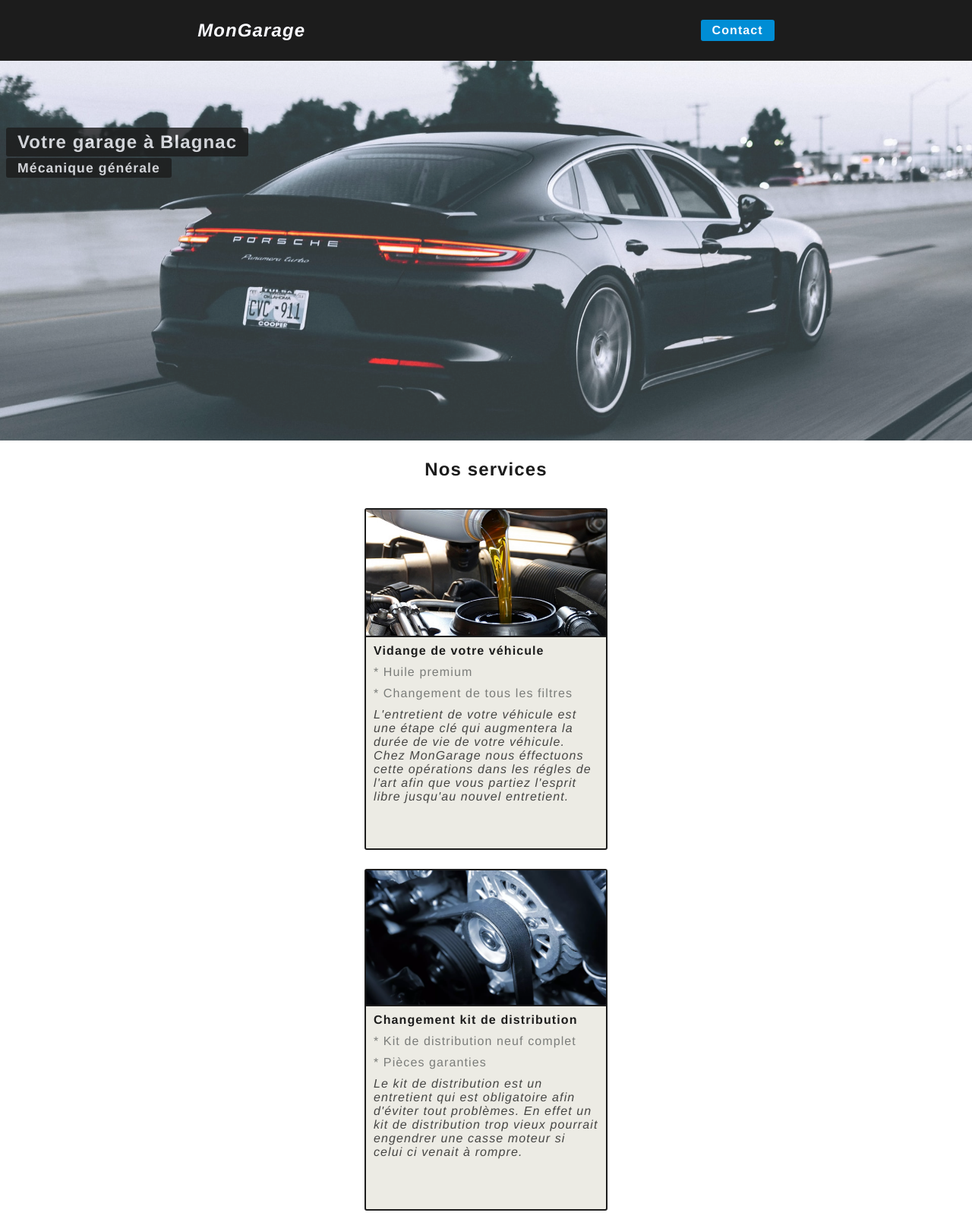
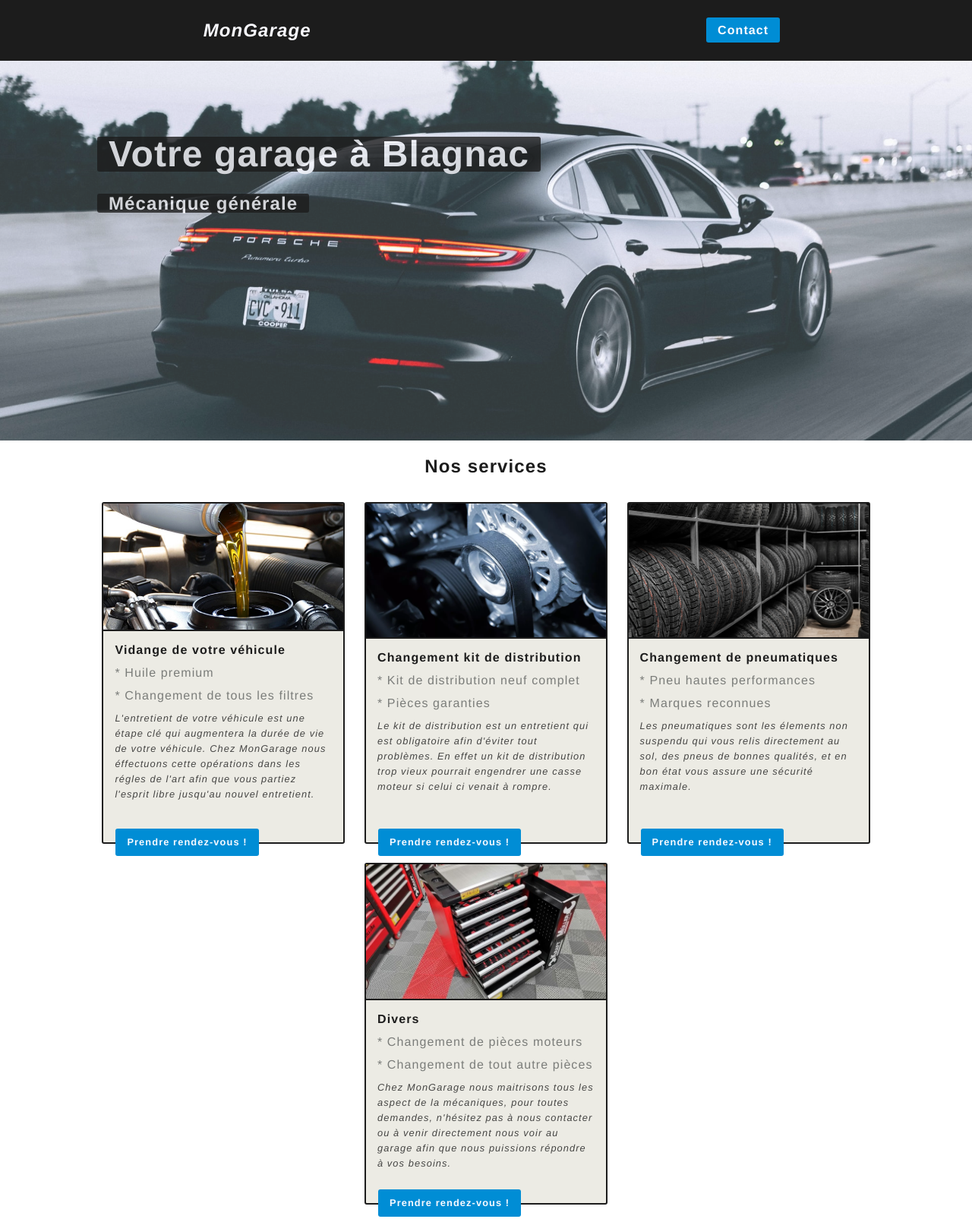
Before and after one commit to keAlVr/MyGarage, a plain HTML site: page index.html in a window 1280 px wide. Shown: the top 1605 px of the page at 76% size. Drawn offline with Linux system fonts and the light colour scheme.

Commit message:
Reworked on the responsive

```diff
--- a/css/styles.css
+++ b/css/styles.css
@@ -2,6 +2,7 @@
   margin: 0;
   padding: 0;
   letter-spacing: 1.1px;
+  line-height: 20px;
   box-sizing: border-box;
   font-family: Helvetica, Arial, sans-serif;
   color: #fafaff;
@@ -14,10 +15,14 @@
   --links-color: #008dd5;
 }
 
+body {
+  max-width: 100vw;
+}
+
 /* ----- NAV STARTS HERE ----- */
 
 nav {
-  width: 100vw;
+  width: 100%;
   height: 80px;
   background: var(--main-color);
   display: flex;
@@ -28,13 +33,14 @@ nav {
 .nav__logo-h1 {
   font-style: italic;
   font-size: 1.5rem;
+  padding: 1.5rem 15px;
 }
 
 .nav__links-a {
   font-weight: bold;
   text-decoration: none;
 
-  padding: 5px 15px;
+  padding: 0.5rem 15px;
   border-radius: 3px;
   background-color: var(--links-color);
 }
@@ -42,7 +48,7 @@ nav {
 /* ----- HEADER STARTS HERE ----- */
 
 header {
-  width: 100vw;
+  width: 100%;
   max-height: 500px;
   overflow: hidden;
   display: flex;
@@ -53,11 +59,11 @@ header {
 
 .header__h1 {
   position: absolute;
-  padding: 5px 15px;
-  font-size: 1.5rem;
+  padding: 0.5rem 15px;
+  font-size: 2.5rem;
   font-weight: bolder;
-  left: 0.5rem;
-  top: 5.5rem;
+  left: 10%;
+  top: 20%;
   border-radius: 3px;
   background-color: var(--main-color);
   opacity: 80%;
@@ -66,10 +72,10 @@ header {
 .header__h2 {
   position: absolute;
   padding: 2.5px 15px;
-  font-size: 1.1rem;
+  font-size: 1.25rem;
   font-weight: bolder;
-  left: 0.5rem;
-  top: 8rem;
+  left: 10%;
+  top: 35%;
   border-radius: 3px;
   background-color: var(--main-color);
   opacity: 80%;
@@ -80,26 +86,51 @@ header {
   opacity: 80%;
 }
 
-@media screen and (min-width: 1440px) {
+@media screen and (min-width: 350px) {
   .header__h1 {
-    font-size: 4rem;
-    left: 10rem;
-    top: 7rem;
+    font-size: 1.2rem;
   }
 
   .header__h2 {
-    font-size: 2rem;
-    left: 10rem;
-    top: 13rem;
+    font-size: 0.6rem;
+  }
+}
+
+@media screen and (min-width: 400px) {
+  .header__h1 {
+    font-size: 1.5rem;
+    padding: 0.8rem 15px;
   }
 
+  .header__h2 {
+    font-size: 0.75rem;
+  }
+}
 
+@media screen and (min-width: 550px) {
+  .header__h1 {
+    font-size: 2.2rem;
+  }
+
+  .header__h2 {
+    font-size: 1.1rem;
+  }
+}
+
+@media screen and (min-width: 768px) {
+  .header__h1 {
+    font-size: 3rem;
+  }
+
+  .header__h2 {
+    font-size: 1.5rem;
+  }
 }
 
 /* ----- SECTION - OUR SERVICES STARTS HERE ----- */
 
 .OurServices {
-  width: 100vw;
+  width: 100%;
   height: auto;
 }
 
@@ -107,8 +138,7 @@ header {
   color: var(--main-color);
   font-weight: bold;
   text-align: center;
-  padding: 0 15px;
-  margin: 1.5rem 0;
+  padding: 1.5rem 15px;
 }
 
 .OurServices__container {
@@ -117,6 +147,7 @@ header {
   display: flex;
   flex-direction: column;
   align-items: center;
+  margin-bottom: 1.5rem;
 }
 
 .OurServices__container-cards {
@@ -125,7 +156,8 @@ header {
   background: var(--secondary-color);
   border: 2px solid var(--main-color);
   border-radius: 3px;
-  margin: 0.8rem 0;
+  margin-bottom: 1.5rem;
+  position: relative;
 }
 
 .OurServices__container-cards__img {
@@ -142,9 +174,9 @@ header {
 }
 
 .OurServices__container-cards__infos > span,
-p, a {
+p {
   display: block;
-  padding: 5px 10px;
+  margin: 10px 15px;
 }
 
 .OurServices__container-cards__infos__subtitle {
@@ -153,22 +185,62 @@ p, a {
 
 .OurServices__container-cards__infos__paragraph {
   font-style: italic;
+  font-size: 0.8rem;
   opacity: 80%;
   color: var(--main-color);
 }
 
 .OurServices__container-cards__infos__link {
-  color: var(--links-color);
-  text-decoration: underline;
+  font-weight: bold;
+  font-size: 0.8rem;
+  text-decoration: none;
+  width: auto;
+  display: inline-block;
+
+  position: absolute;
+  bottom: -18px;
+  left: 1rem;
+
+  padding: 0.5rem 15px;
+  border-radius: 3px;
+  background-color: var(--links-color);
+}
+
+@media screen and (min-width: 768px) {
+  .OurServices__container {
+    flex-direction: row;
+    justify-content: center;
+    flex-wrap: wrap;
+  }
+
+  .OurServices__container-cards {
+    margin: 0.8rem 0.8rem;
+  }
 }
 
 @media screen and (min-width: 1440px) {
   .OurServices__container {
     flex-direction: row;
     justify-content: center;
+    flex-wrap: nowrap;
   }
 
   .OurServices__container-cards {
     margin: 0.8rem 0.8rem;
   }
 }
+
+/* ----- SECTION - OUR QUALITIES STARTS HERE ----- */
+
+.OurQualities {
+  width: 100%;
+  height: auto;
+  background-color: var(--main-color);
+}
+
+.OurQualities__h2 {
+  color: var(--secondary-color);
+  font-weight: bold;
+  text-align: center;
+  padding: 1.5rem 15px;
+}
--- a/index.html
+++ b/index.html
@@ -60,6 +60,12 @@
               cette opérations dans les régles de l'art afin que vous partiez
               l'esprit libre jusqu'au nouvel entretient.
             </p>
+            <a
+              href="#contact"
+              class="OurServices__container-cards__infos__link"
+            >
+              Prendre rendez-vous !
+            </a>
           </div>
         </div>
         <div class="OurServices__container-cards">
@@ -85,6 +91,12 @@
               vieux pourrait engendrer une casse moteur si celui ci venait à
               rompre.
             </p>
+            <a
+              href="#contact"
+              class="OurServices__container-cards__infos__link"
+            >
+              Prendre rendez-vous !
+            </a>
           </div>
         </div>
         <div class="OurServices__container-cards">
@@ -107,10 +119,14 @@
             <p class="OurServices__container-cards__infos__paragraph">
               Les pneumatiques sont les élements non suspendu qui vous relis
               directement au sol, des pneus de bonnes qualités, et en bon état
-              vous assure une sécurité maximale. Chez MonGarage nous ne montons
-              que des pneumatiques neufs de marques reconnues afin de vous
-              satisfaire.
+              vous assure une sécurité maximale.
             </p>
+            <a
+              href="#contact"
+              class="OurServices__container-cards__infos__link"
+            >
+              Prendre rendez-vous !
+            </a>
           </div>
         </div>
 
@@ -141,13 +157,18 @@
               href="#contact"
               class="OurServices__container-cards__infos__link"
             >
-              Contactez-nous
+              Prendre rendez-vous !
             </a>
           </div>
         </div>
       </div>
     </section>
 
+    <section class="OurQualities">
+      <h2 class="OurQualities__h2">Nos engagements</h2>
+      <p>Lorem ipsum dolor sit amet consectetur adipisicing elit. Delectus est quod qui commodi excepturi! Mollitia quam veritatis accusamus perferendis quae eum, veniam, dolores laudantium voluptas deserunt fuga et doloribus. Vel, aliquam. Placeat, nulla. Amet iste sunt dicta quisquam culpa voluptate, sequi rem aliquid quas vel? Voluptatem minus aliquid error ut?</p>
+    </section>
+
     <script src="./js/main.js"></script>
   </body>
 </html>
```
